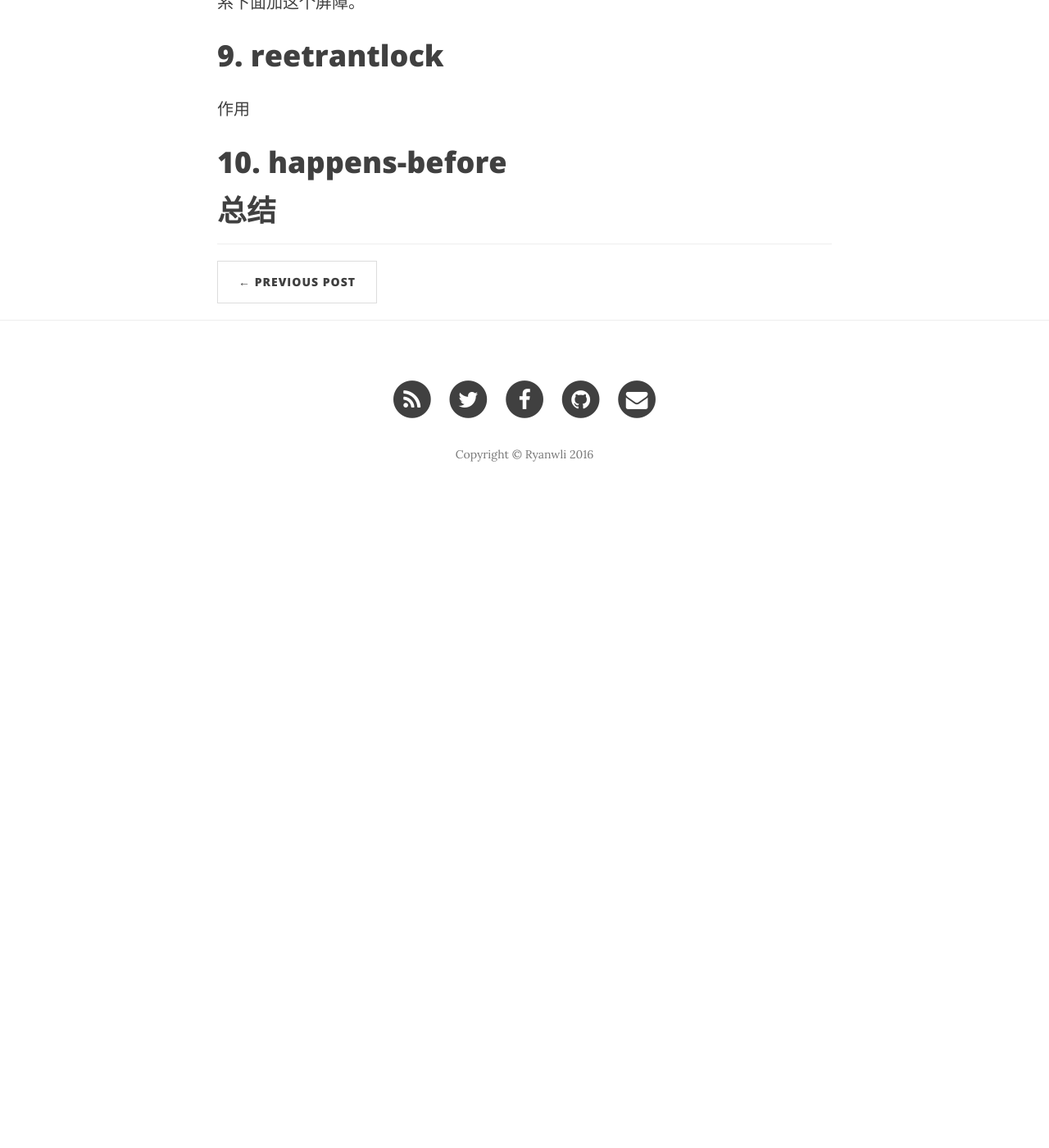
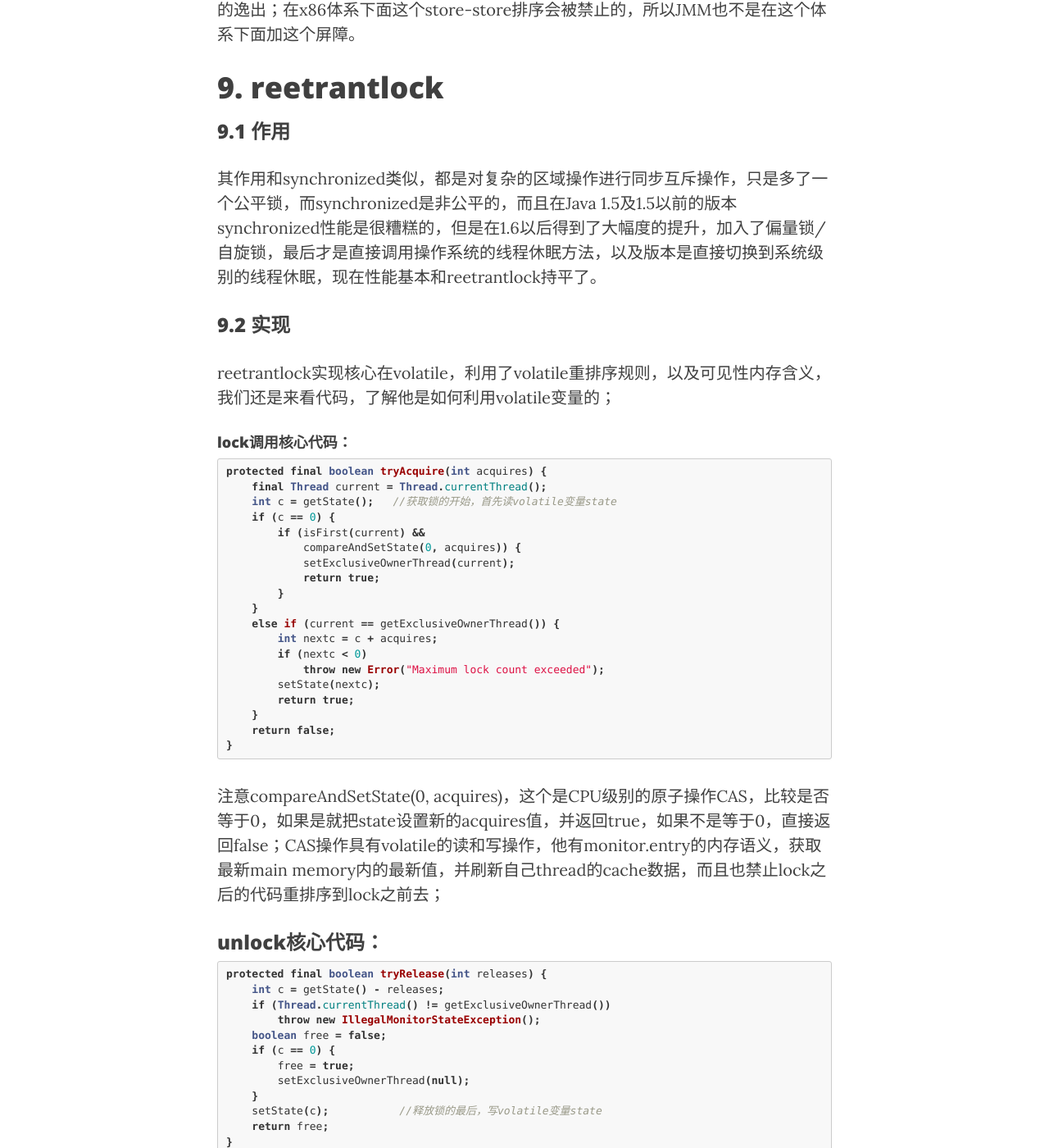
Before and after one commit to ryanwli/ryanwli.github.io, a Jekyll site: the page built from _posts/2016-08-20-jmm.md, in a window 1280 px wide and 1400 px high, scrolled down 14423 px. Shown: the whole window at 82% size. Built offline with Jekyll 4.4.1, drawn with Linux system fonts in a browser that asks for light colours; nearby versions of some CDN libraries; before the commit the page ends 15053 px from its top, so only the background shows below that; some of the changed text lies outside the part shown.

Commit message:
完成jmm coding

````diff
--- a/_posts/2016-08-20-jmm.md
+++ b/_posts/2016-08-20-jmm.md
@@ -229,8 +229,6 @@ int a = 0;
 int b = 0;
 ```
 
-
-
 ### 6.2 语义
 
 1. 执行写操作的时候，会将该写操作之前的所有写操作全部刷到Main Memory中，并告知接下来要读这次刷新被volatile变量线程过期，来使其他线程读取该变量做好准备；
@@ -441,7 +439,7 @@ void test() {
 }
 ```
 
-同样JIT会根据不同处理器架构来去掉多余的屏障，这里就不再演示了。
+同样JIT会根据不同处理器架构来去掉多余的屏障，这里就不再演示了。在补充一点就是在synchronized内部的普通变量之间重排序还是允许的，但是不能越过monitor的entry和exit两个边界。
 
 
 
@@ -449,7 +447,7 @@ void test() {
 
 # 8. final
 
-作用
+### 8.1 作用
 
 这里我们只讲对变量的修饰，被final修饰的变量只能在声明或者在构造函数内部进行赋值，其他地方只能读取使用，而且使用的时候已经之前初始化的值已经赋值好了；为什么在该篇文章要讲该关键字，是因为Java中的创建对象的过程不是原子性的，由于这个原因在JSR 133之前的内存模型出现过BUG，就是被final修饰的关键字，在多线程运行的情况下，读取到了没有在Java构造函数里面初始化好的值，这个已经违背了final关键字的定义，看下面的例子：
 
@@ -476,11 +474,11 @@ public class FinalExample {
 
 线程1执行writer方法，线程2执行reader方法，由于在多线程下面并不知道他们之间数据依赖性；如果i是普通变量，很有可能i=1的赋值重排序obj = new FinalExample()之后，有可能导致线程2读取object.i的值是0，而不是1，所以在JSR 133里面新增加了final的内存语义：
 
-语义：
+### 8.2 语义：
 
 禁止final变量的写排序到构造函数生成对象指针赋值给其他对象之后；
 
-如何实现：
+### 8.3 如何实现：
 
 JMM会在构造函数结束前加一个store-store内存屏障，来确保构造函数里面的final修饰的变量不会重排序到构造函数生成对象指针赋值其他对象之后，避免了final变量的逸出；在x86体系下面这个store-store排序会被禁止的，所以JMM也不是在这个体系下面加这个屏障。
 
@@ -490,24 +488,109 @@ JMM会在构造函数结束前加一个store-store内存屏障，来确保构造
 
 # 9. reetrantlock
 
-作用
+### 9.1 作用
+
+其作用和synchronized类似，都是对复杂的区域操作进行同步互斥操作，只是多了一个公平锁，而synchronized是非公平的，而且在Java 1.5及1.5以前的版本synchronized性能是很糟糕的，但是在1.6以后得到了大幅度的提升，加入了偏量锁/自旋锁，最后才是直接调用操作系统的线程休眠方法，以及版本是直接切换到系统级别的线程休眠，现在性能基本和reetrantlock持平了。
+
+### 9.2 实现
+
+reetrantlock实现核心在volatile，利用了volatile重排序规则，以及可见性内存含义，我们还是来看代码，了解他是如何利用volatile变量的；
+
+#### lock调用核心代码：
+
+```java
+protected final boolean tryAcquire(int acquires) {
+    final Thread current = Thread.currentThread();
+    int c = getState();   //获取锁的开始，首先读volatile变量state
+    if (c == 0) {
+        if (isFirst(current) &&
+            compareAndSetState(0, acquires)) {
+            setExclusiveOwnerThread(current);
+            return true;
+        }
+    }
+    else if (current == getExclusiveOwnerThread()) {
+        int nextc = c + acquires;
+        if (nextc < 0)
+            throw new Error("Maximum lock count exceeded");
+        setState(nextc);
+        return true;
+    }
+    return false;
+}
+```
+
+注意compareAndSetState(0, acquires)，这个是CPU级别的原子操作CAS，比较是否等于0，如果是就把state设置新的acquires值，并返回true，如果不是等于0，直接返回false；CAS操作具有volatile的读和写操作，他有monitor.entry的内存语义，获取最新main memory内的最新值，并刷新自己thread的cache数据，而且也禁止lock之后的代码重排序到lock之前去；
+
+### unlock核心代码：
+
+```java
+protected final boolean tryRelease(int releases) {
+    int c = getState() - releases;
+    if (Thread.currentThread() != getExclusiveOwnerThread())
+        throw new IllegalMonitorStateException();
+    boolean free = false;
+    if (c == 0) {
+        free = true;
+        setExclusiveOwnerThread(null);
+    }
+    setState(c);           //释放锁的最后，写volatile变量state
+    return free;
+}
+```
+
+注意setState(c)，如果c=0，将释放锁资源，并且做了一个state的volatile写操作，写操作的语义和monitor.exit语义类似，禁止exit后面指令排序到之前，并做了一次cache刷新到main memory的操作；
+
+这里只是讲了和内存有关的reetrantlock的内容，由于篇幅，他是如何实现同步等待的这个感兴趣的童鞋可以自己行去review他整个代码。
+
+
+
+# 10. happens-before
+
+上面讲的那些内容是否很难记，也很难理解，其实 JSR-133作者（Goetz, Brian）也考虑为了方便大家理解提出了一个happens-before的规则，只要记住这些规则就知道那些同步关键字是如何工作的了：
+
+#### 程序顺序规则
+
+一个线程中的每个操作，happens- before 于该线程中的任意后续操作。
+
+#### 监视器锁规则
+
+对一个监视器锁的解锁，happens- before 于随后对这个监视器锁的加锁。
+
+#### volatile变量规则
+
+对一个volatile域的写，happens- before 于任意后续对这个volatile域的读。
+
+#### 传递性
+
+如果A happens- before B，且B happens- before C，那么A happens- before C。
+
+这些happens-before并不是说顺序上的，是只可见性上面，所以我个人觉得这个定义还是不完全准确，比如第一条JMM还是允许没有数据依赖之间指令排序，让其CPU在执行正确的基础上发挥最大的性能。第一条可以修改成这样：一个线程中每个操作happens-before该线程中依赖此操作的操作之前。
+
+这些规则背后对应了若干上面提到的JMM如果应用内存屏障的规则，让开发人员尽量的容易理解JMM究竟怎么规范并发内存访问的；
+
+
+
+# 总结
+
+说了这么多，JMM就行是什么？其实就是跨平台，跨硬件的帮你实现一致的并发访问内存数据解决方案，它能让CPU牺牲最小性能来保证并行方法问内存数据是按程序预期的。
 
 
 
 
 
+# 参考资源：
 
+http://tech.meituan.com/java-memory-reordering.html
 
-# 10. happens-before
+http://www.infoq.com/cn/articles/java-memory-model-1
 
+http://www.cs.umd.edu/~pugh/java/memoryModel/jsr133.pdf
 
+http://gee.cs.oswego.edu/dl/jmm/cookbook.html
 
+https://www.cs.umd.edu/users/pugh/java/memoryModel/jsr-133-faq.html
 
+《Java Concurrency in Practice》-Brian Goetz
 
-
-
-
-
-
-
-# 总结
+《深入理解Java虚拟机》-周志明
````
